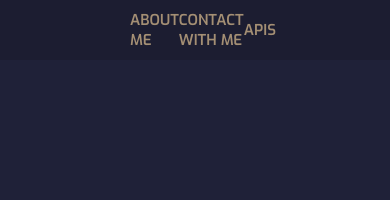
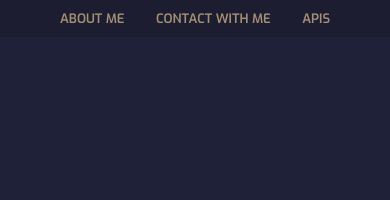
Before and after one commit to i4q/AliFadhel, a plain HTML site: page index.html in a window 390 px wide. Shown: the top 200 px of the page. Drawn offline with Linux system fonts and the light colour scheme.

Commit message:
Update Home.css

```diff
--- a/Home.css
+++ b/Home.css
@@ -72,3 +72,46 @@ footer {
     font-weight: 600;
     font-size: 10px;
 }
+
+@media (max-width: 630px) {
+    .InformationsHeader {
+        padding: 10px 100px;
+    }
+}
+
+@media (max-width: 530px) {
+    .InformationsHeader {
+        padding: 10px 90px;
+    }
+
+}
+
+@media (max-width: 470px) {
+    .InformationsHeader {
+        padding: 10px 60px;
+    }
+
+}
+
+@media (max-width: 400px) {
+    .InformationsHeader {
+        padding: 10px 60px;
+    }
+
+    .InformationsHeader-T {
+        font-size: 13px;
+    }
+
+}
+
+
+@media (max-width: 370px) {
+    .InformationsHeader {
+        padding: 10px 50px;
+    }
+
+    .InformationsHeader-T {
+        font-size: 12px;
+    }
+
+}
```
